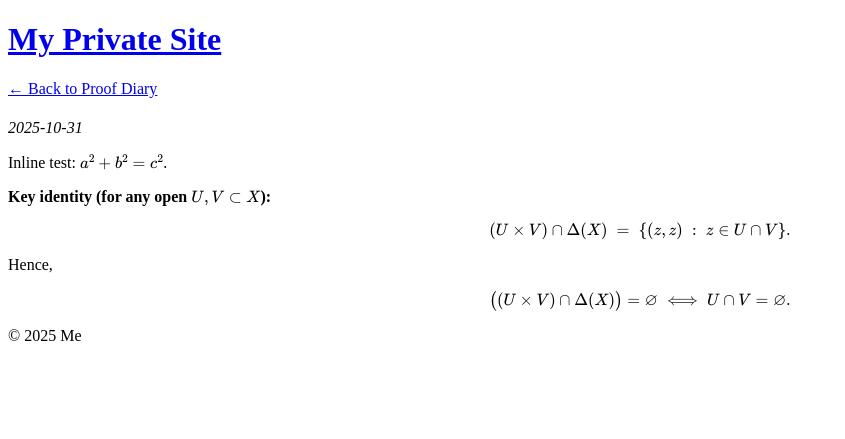
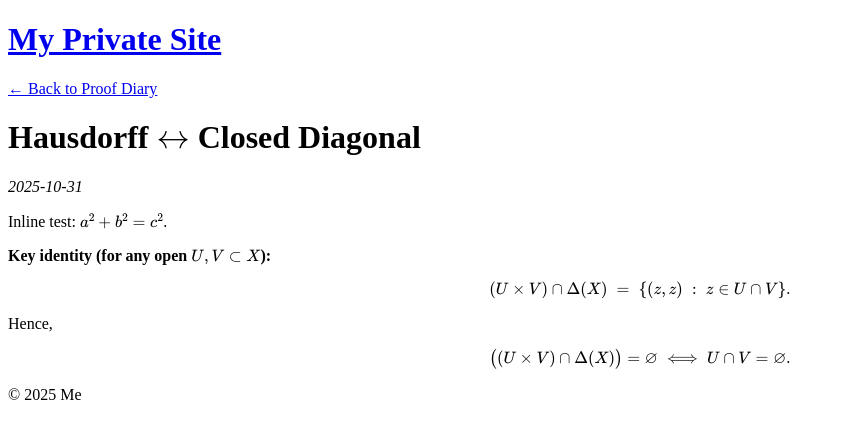
Before and after one commit to BbangBongG/private-site, a Jekyll site: the page built from _proof-diary/hausdorff-diagonal.md, in a window 1280 px wide. Shown: the top 439 px of the page, without its empty margins (0-845 px from the left). Built offline with Jekyll 4.4.1, drawn with Linux system fonts in a browser that asks for light colours.

Commit message:
Update hausdorff-diagonal.md

```diff
--- a/_proof-diary/hausdorff-diagonal.md
+++ b/_proof-diary/hausdorff-diagonal.md
@@ -1,5 +1,5 @@
 ---
-title: "Hausdorff $\leftrightarrow$ Closed Diagonal"
+title: Hausdorff $\leftrightarrow$ Closed Diagonal
 layout: proof_entry
 date: 2025-10-31
 ---
```
